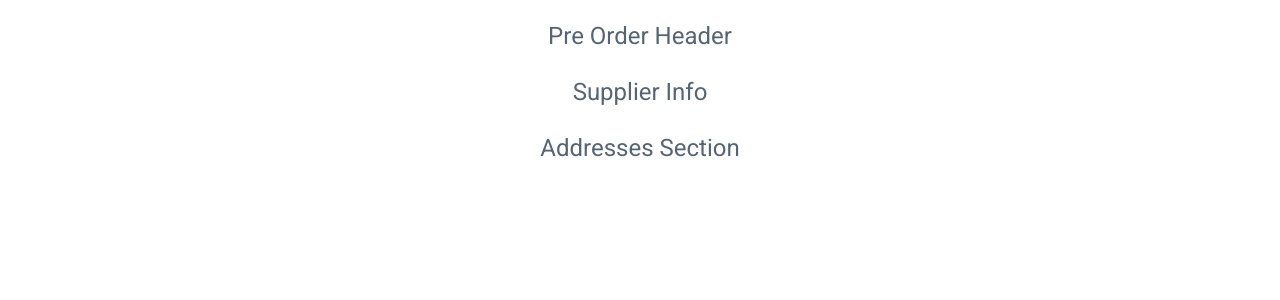
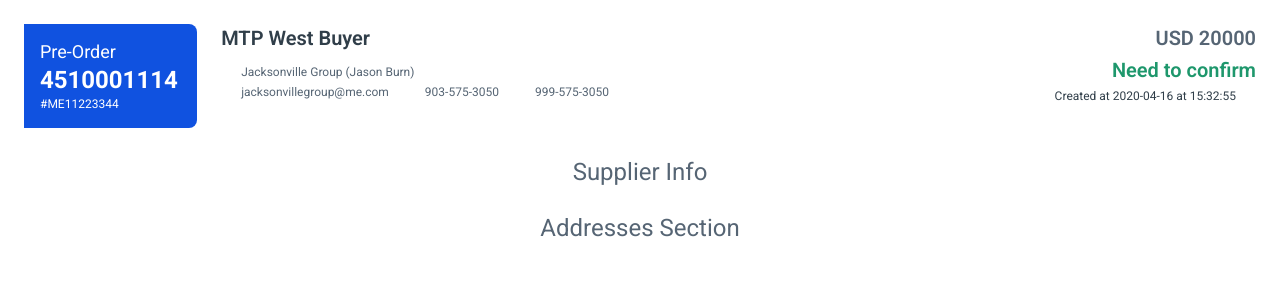
Before and after one commit to gustavonikov/me-front-challenge, a Vue app: page / in a window 1280 px wide. Shown: the top 300 px of the page. Built offline with nearby package versions, Linux system fonts and the light colour scheme.

Commit message:
feat: set pre order header component initial structure

```diff
--- a/src/components/PreOrderHeader.vue
+++ b/src/components/PreOrderHeader.vue
@@ -1,9 +1,96 @@
 <template>
-  <h2>Pre Order Header</h2>
+  <div class="pre-order-header">
+    <div class="pre-order-badge">
+      <vText type="subtitle" color="neutral-white">Pre-Order</vText>
+
+      <vText type="headline-h4" color="neutral-white">4510001114</vText>
+
+      <vText color="neutral-white">#ME11223344</vText>
+    </div>
+
+    <div class="pre-order-details">
+      <div class="buyer-info">
+        <vText class="title" tag="h1" type="headline-h5" color="neutral-700">MTP West Buyer</vText>
+
+        <vCompanyInfo
+          :billing-data="[
+            {
+              infoType: 'name',
+              value: 'Jacksonville Group (Jason Burn)',
+            },
+          ]"
+          :communication-data="[
+            { infoType: 'email', value: 'jacksonvillegroup@me.com' },
+            { infoType: 'phone', value: '903-575-3050' },
+            { infoType: 'fax', value: '999-575-3050' },
+          ]"
+          layout="rows"
+        />
+      </div>
+
+      <div class="pre-order-summary">
+        <vText type="headline-h5">USD 20000</vText>
+
+        <vText type="headline-h5" color="success-500">Need to confirm</vText>
+
+        <div class="pre-order-creation-date">
+          <vText color="neutral-700">Created at 2020-04-16 at 15:32:55</vText>
+
+          <vIcon name="info" color="neutral-300" size="sm" />
+        </div>
+      </div>
+    </div>
+  </div>
 </template>
 
- <script setup>
+<script setup>
+import vCompanyInfo from './CompanyInfo.vue'
+import vIcon from './Icon.vue'
+import vText from './Text.vue'
 </script>
 
- <style lang="scss" scoped>
+<style lang="scss" scoped>
+.pre-order-header {
+  width: 100%;
+  display: flex;
+  gap: 24px;
+}
+
+.pre-order-badge {
+  display: flex;
+  flex-direction: column;
+  justify-content: center;
+  background-color: $color-primary-500;
+  border-top-right-radius: 8px;
+  border-bottom-right-radius: 8px;
+  padding: 16px;
+  width: 200px;
+}
+
+.pre-order-details {
+  width: 100%;
+  display: flex;
+  gap: 16px;
+}
+
+.buyer-info {
+  flex: 1;
+  display: flex;
+  flex-direction: column;
+  gap: 12px;
+}
+
+.pre-order-summary {
+  flex: 1;
+  display: flex;
+  flex-direction: column;
+  gap: 4px;
+  align-items: flex-end;
+}
+
+.pre-order-creation-date {
+  display: flex;
+  align-items: center;
+  gap: 4px;
+}
 </style>
```
